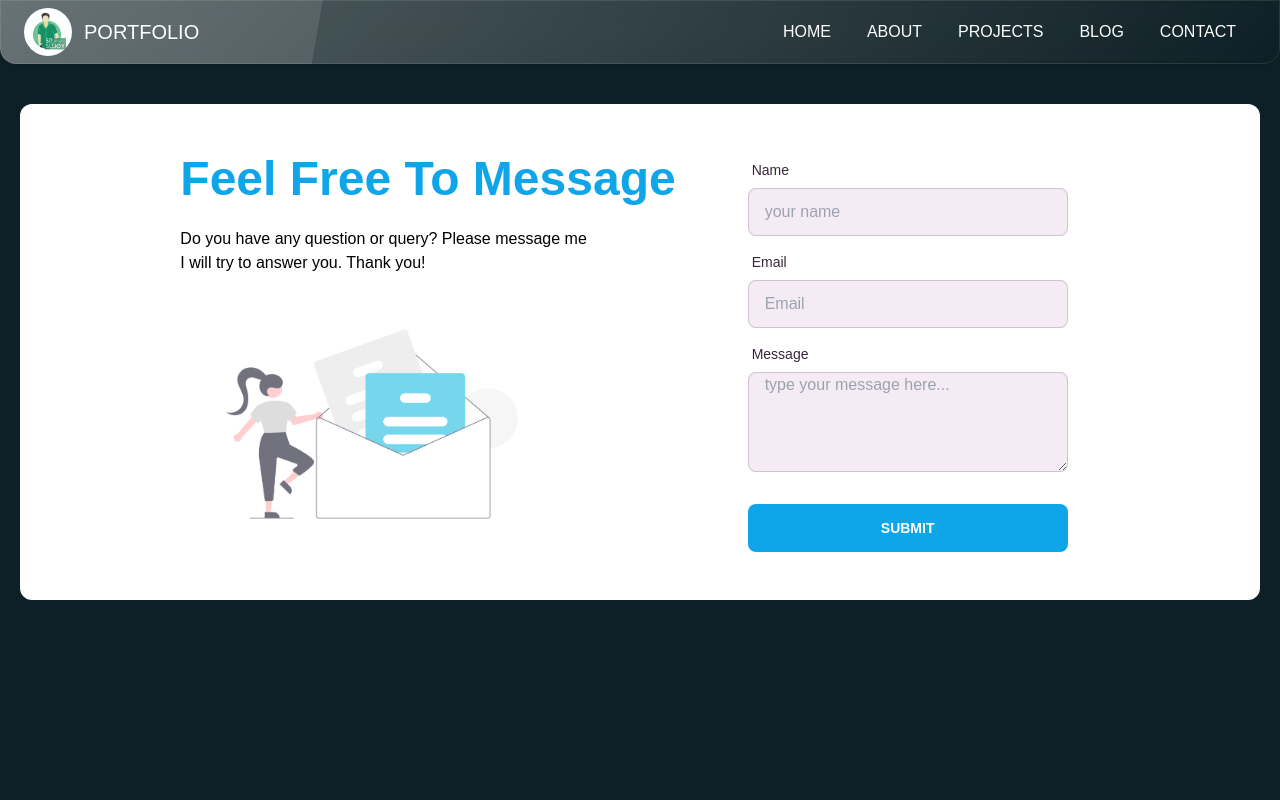
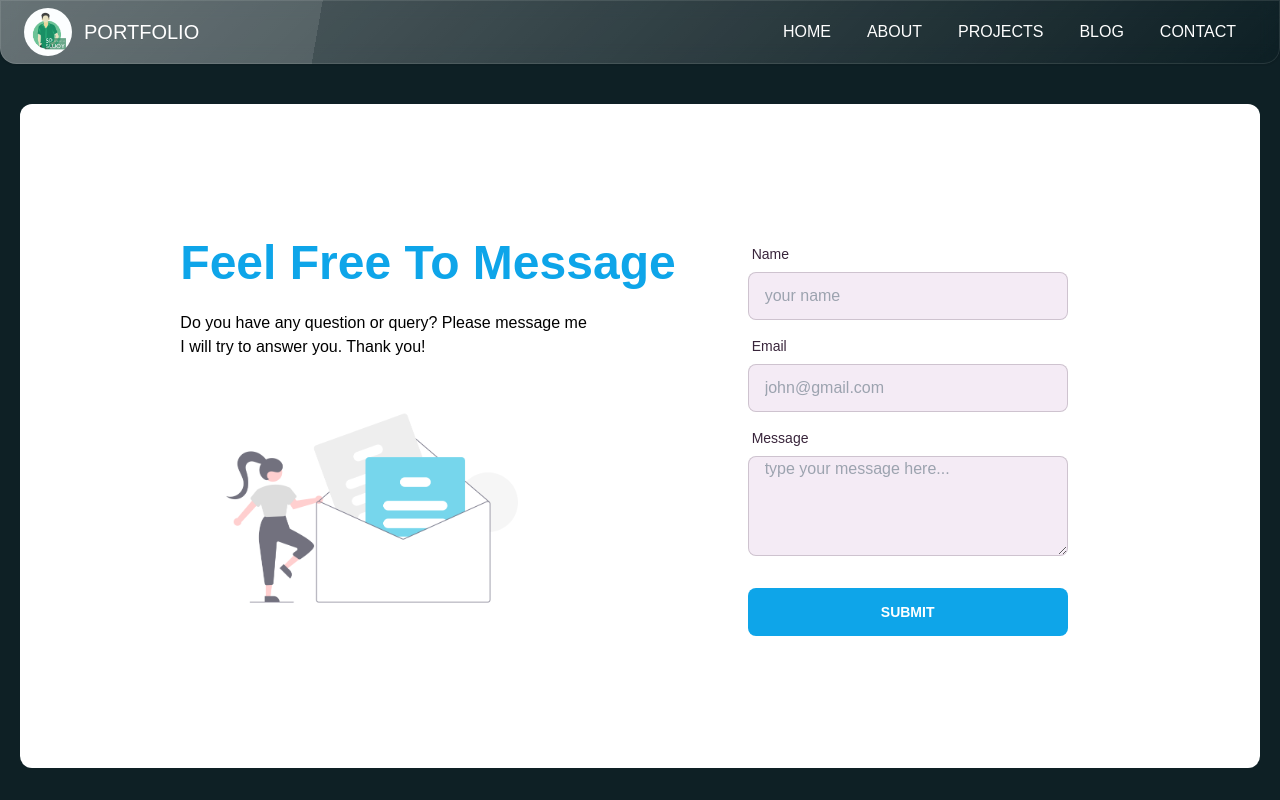
Before and after one commit to spsujoy007/developer-portfolio-client-1, a React (Create React App) app: page /contact in a window 1280 px wide. Shown: the top 800 px of the page. Built offline with nearby package versions, Linux system fonts and the light colour scheme.

Commit message:
add new project

```diff
--- a/src/Pages/Dashboard/AddBlog/AddBlog.js
+++ b/src/Pages/Dashboard/AddBlog/AddBlog.js
@@ -4,6 +4,7 @@ import { useNavigate } from 'react-router-dom';
 
 const AddBlog = () => {
     const [loading, setLoading] = useState(false)
+    const [checkImage, setCheckImage] = useState('')
 
 
     const imageHostKey = process.env.REACT_APP_imgbb_key;
@@ -73,7 +74,7 @@ const AddBlog = () => {
                 <div>
                 <div className="form-control">
                     <label className="label"><span className="label-text text-white">Blog Image</span></label>
-                    <input name="image" type="file" className="file-input file-input-bordered w-full" />
+                    <input onChange={(e) => setCheckImage(e.target.value)} name="image" type="file" className="file-input file-input-bordered w-full" />
                 </div>
 
                 <div className="form-control mt-5">
--- a/src/Pages/Home/ContactForm/ContactForm.js
+++ b/src/Pages/Home/ContactForm/ContactForm.js
@@ -35,7 +35,7 @@ const ContactForm = () => {
           <div className='py-20 min-h-screen rounded-xl' id='contactform'>
             {/* <CommonHeading>Contact Form</CommonHeading> */}
             <div className="hero mt-6">
-  <div className="hero-content flex-col lg:flex-row bg-white rounded-xl w-full gap-10">
+  <div className="hero-content flex-col py-[100px] lg:flex-row bg-white rounded-xl w-full gap-10">
     <div className="text-center lg:text-left text-black rounded-xl">
       <h1 className="text-5xl font-bold text-sky-500 capitalize">Feel free to message</h1>
       <p className="py-6">Do you have any question or query? Please message me<br /> I will try to answer you. Thank you!</p>
@@ -57,7 +57,7 @@ const ContactForm = () => {
           <label className="label">
             <span className="label-text">Email</span>
           </label>
-          <input required type="email" name='user_email' placeholder="Email" className="input input-bordered" />
+          <input required type="email" name='user_email' placeholder="john@gmail.com" className="input input-bordered" />
         </div>
 
         {/* <div className="form-control">
--- a/src/Pages/Home/ProfileBio/ProfileBio.css
+++ b/src/Pages/Home/ProfileBio/ProfileBio.css
@@ -3,10 +3,13 @@
     transition: all 0.2s;
     animation: btnbg 1.0s ease-in infinite ;
 }
+.commonbtn{
+    transition: all 0.2s;
+
+}
 .commonbtn:hover {
+    animation: btnbg 1.0s ease-in infinite ;
     box-shadow: 0px 0px 15px #66caf1;
-    transition: all 0.2s;
-    animation: btnbg 1.0s ease-in infinite ;
 }
 
 .dbimage{
```
Also changed, not shown: src/Components/PrivetRoute/AdminProtect.js (+4 -12 lines).
